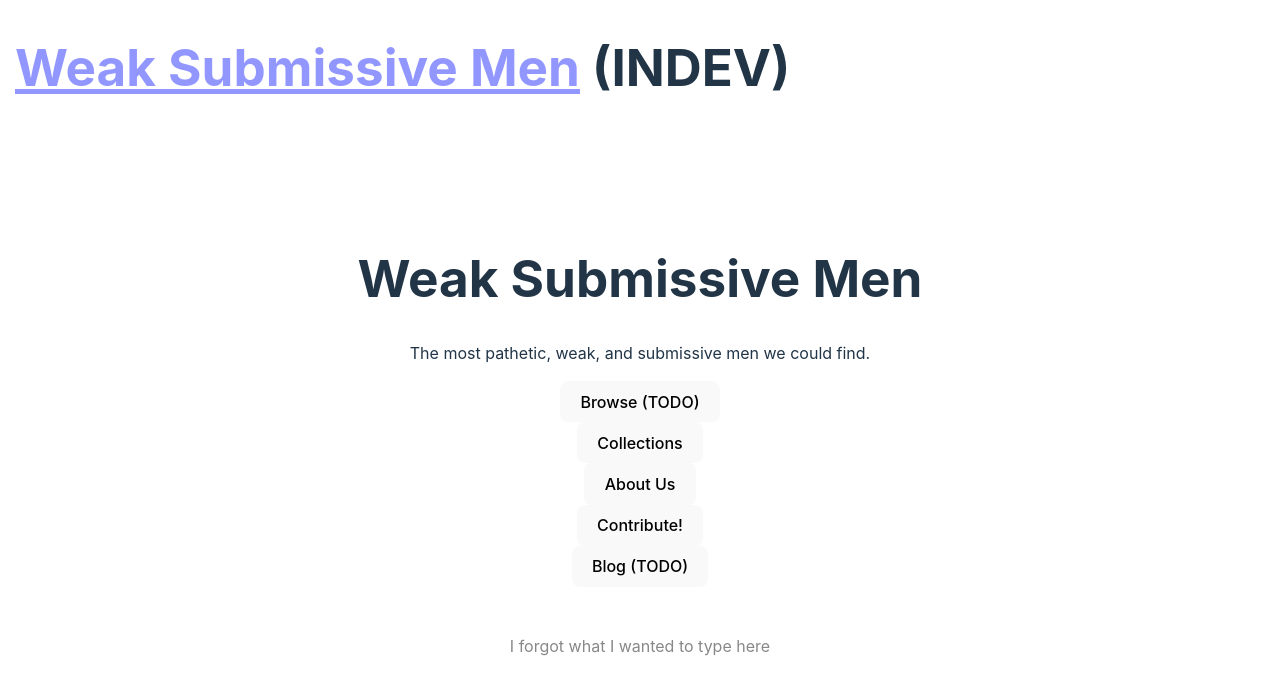
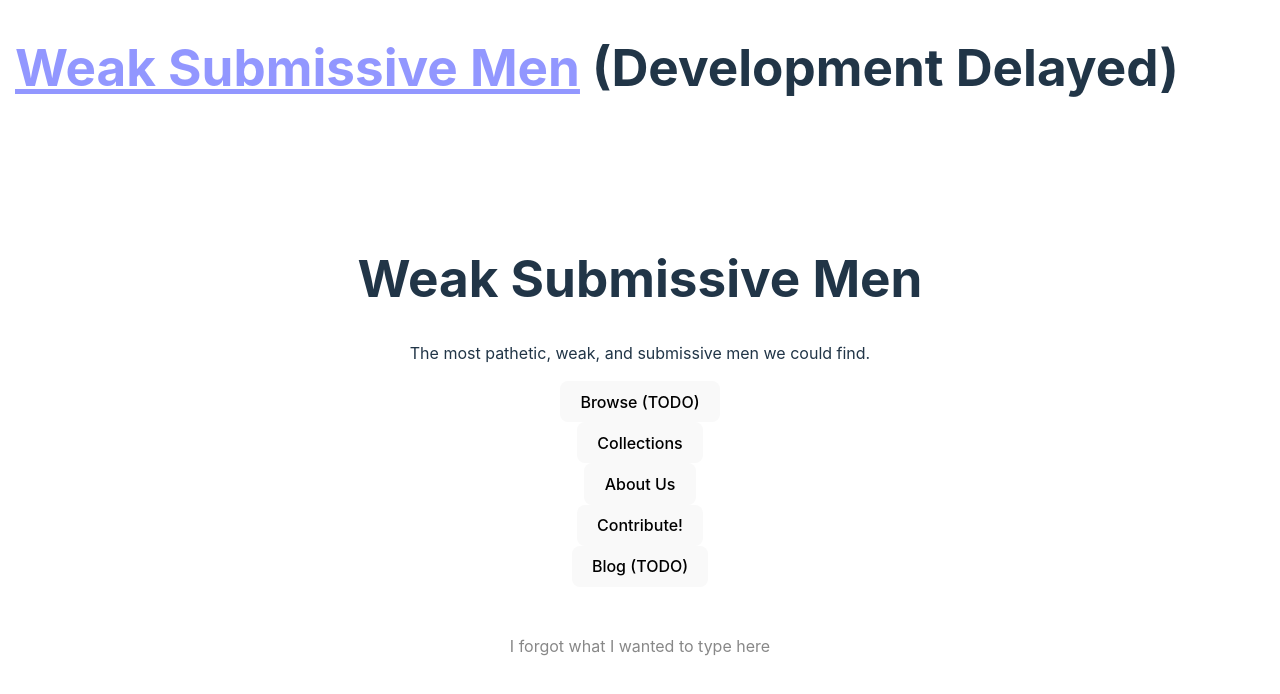
Before and after one commit to Dessie-xyz/willmenwork, a React (Vite) app: page / in a window 1280 px wide. Shown: the top 694 px of the page. Built offline with nearby package versions, Linux system fonts and the light colour scheme.

Commit message:
Add delay notice

```diff
--- a/src/react-app/App.tsx
+++ b/src/react-app/App.tsx
@@ -13,7 +13,7 @@ function App() {
 	return (
 		<>
 			<div style={{borderRadius:"10px", position:"fixed",top:"5px",right:"0px",left:"15px"}}>
-        	    <h1 style={{textAlign:"left"}}><Link to="/"><u><b>Weak Submissive Men</b></u></Link> (INDEV)</h1>
+        	    <h1 style={{textAlign:"left"}}><Link to="/"><u><b>Weak Submissive Men</b></u></Link> (Development Delayed)</h1>
         	</div>
 			<div style={{paddingTop:"90px", paddingBottom:"15px"}}>
 				<Routes>
```
